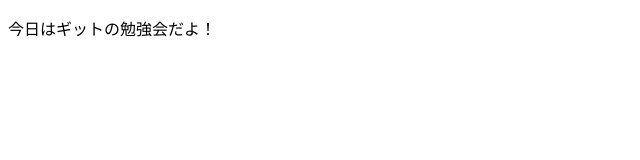
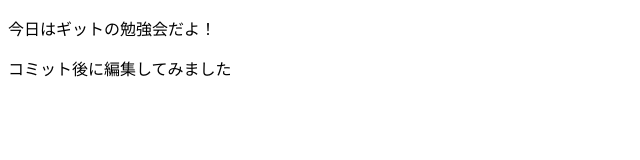
Before and after one commit to yaffysan/git_20200216, a plain HTML site: page index.html in a window 1280 px wide. Shown: the whole page, without its empty margins (0-640 px from the left). Drawn offline with Linux system fonts and the light colour scheme.

```diff
--- a/index.html
+++ b/index.html
@@ -7,5 +7,6 @@
 </head>
 <body>
     <p>今日はギットの勉強会だよ！</p>
+    <p>コミット後に編集してみました</p>
 </body>
 </html>
```
Also changed, not shown: css/style.css (added).
